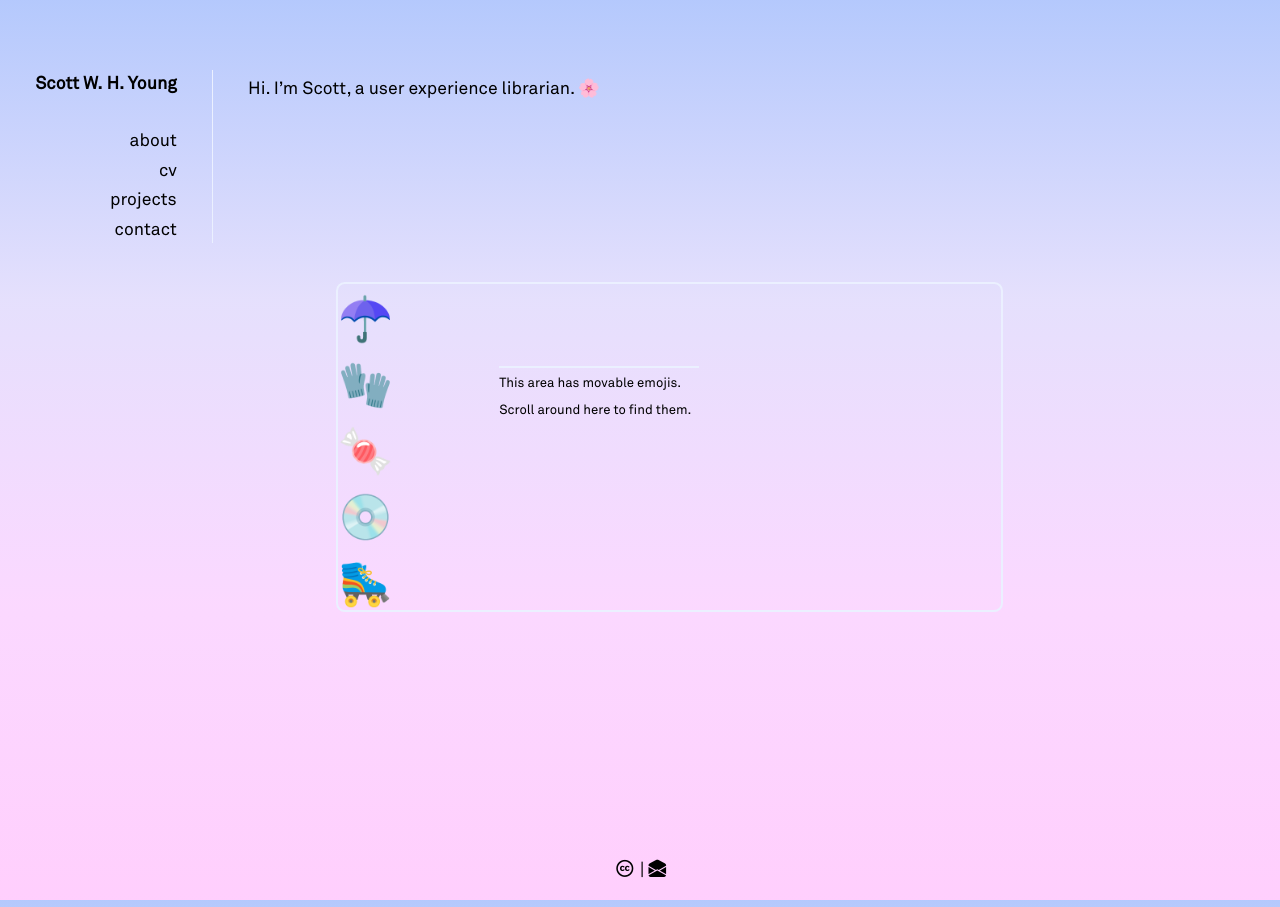
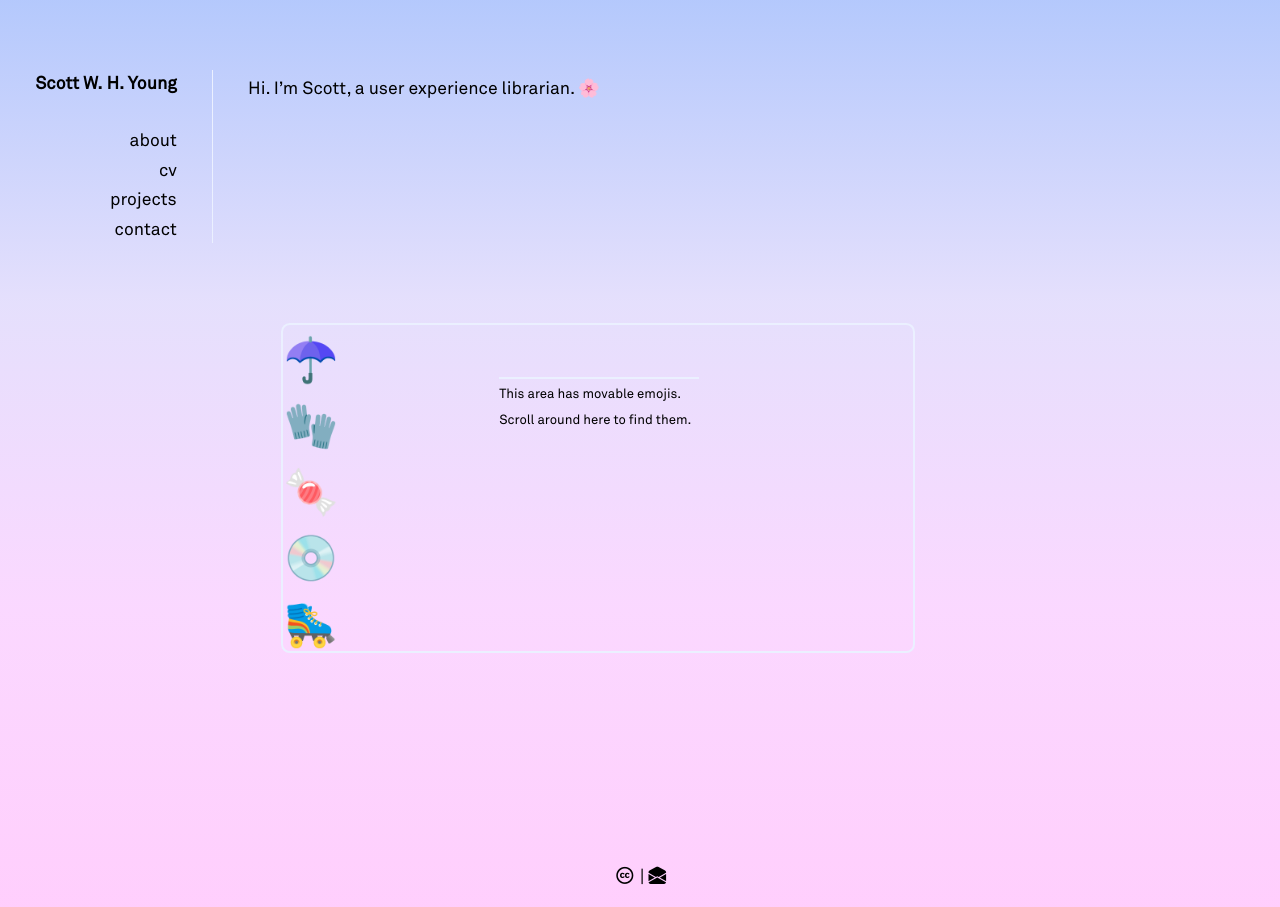
Before and after one commit to swyoung/swyoung.github.io, a Jekyll site: the page built from index.md, in a window 1280 px wide. Built offline with Jekyll 4.4.1, drawn with Linux system fonts in a browser that asks for light colours; nearby versions of some CDN libraries; a style sheet for code colours, icons or effects is not loaded.

Commit message:
Update main_style.scss
update emoji zone styles

```diff
--- a/_sass/main_style.scss
+++ b/_sass/main_style.scss
@@ -245,10 +245,10 @@ blockquote {
 
 .emoji-zone {
 position: relative;
-width: 100%;
+width: 95%;
 max-width: 640px;
 height: 300px;
-margin: 9em 0 5em 5em;
+margin: 30% 0 10% 5%;
 border-radius: 8px;
 border: 2px solid #ebf0ff;
 overflow: scroll;
```
